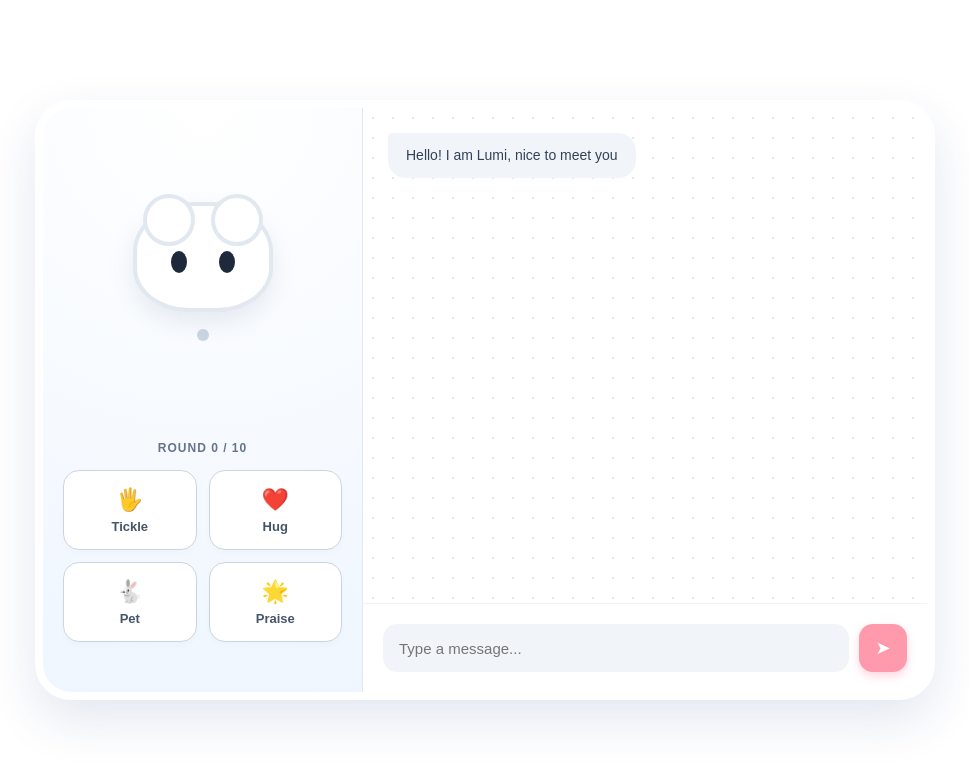
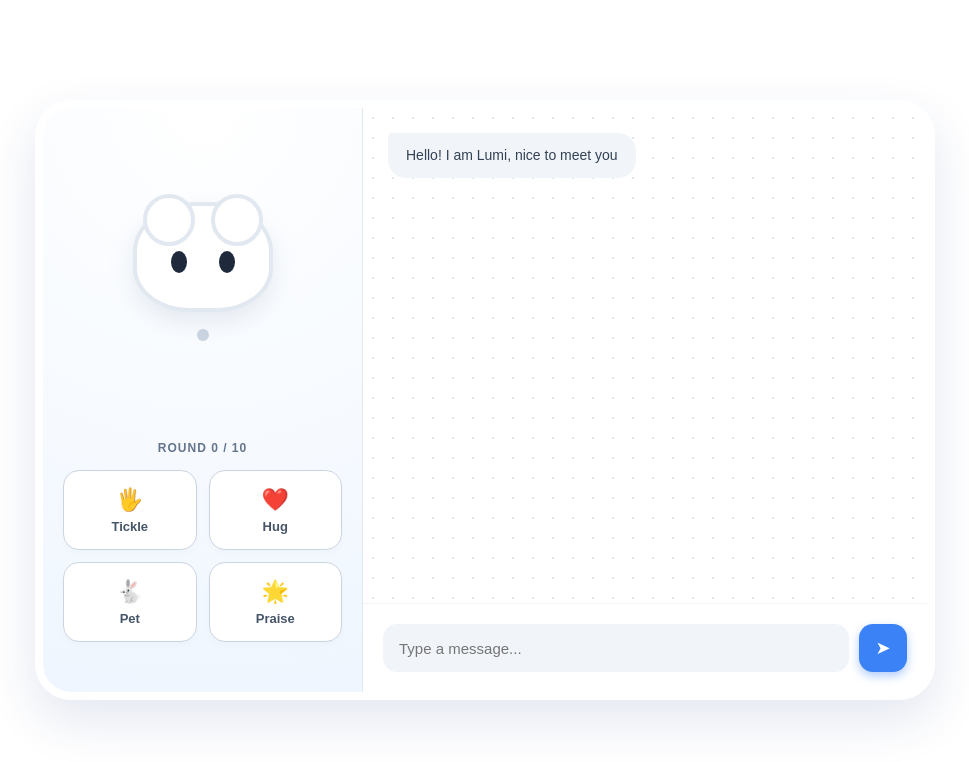
Before and after one commit to Asong2002/lumi3, a Next.js app: page / in a window 1280 px wide. Shown: the top 762 px of the page, without its empty margins (155-1124 px from the left). Built offline with nearby package versions, Linux system fonts and the light colour scheme.

Commit message:
Update page.module.css

```diff
--- a/app/page.module.css
+++ b/app/page.module.css
@@ -271,7 +271,7 @@
 .chatSendBtn {
   width: 48px;
   height: 48px;
-  background: var(--active-color);
+  background: var(--msg-user-bg);
   border: none;
   border-radius: 14px;
   color: white;
@@ -282,7 +282,7 @@
   justify-content: center;
   transition: transform 0.2s, background-color 0.2s;
   /* 按钮阴影 */
-  box-shadow: 0 4px 10px rgba(var(--active-shadow-rgb), 0.4);
+  box-shadow: 0 4px 10px rgba(59, 130, 246, 0.4);
 }
 
 .chatSendBtn:hover {
```
